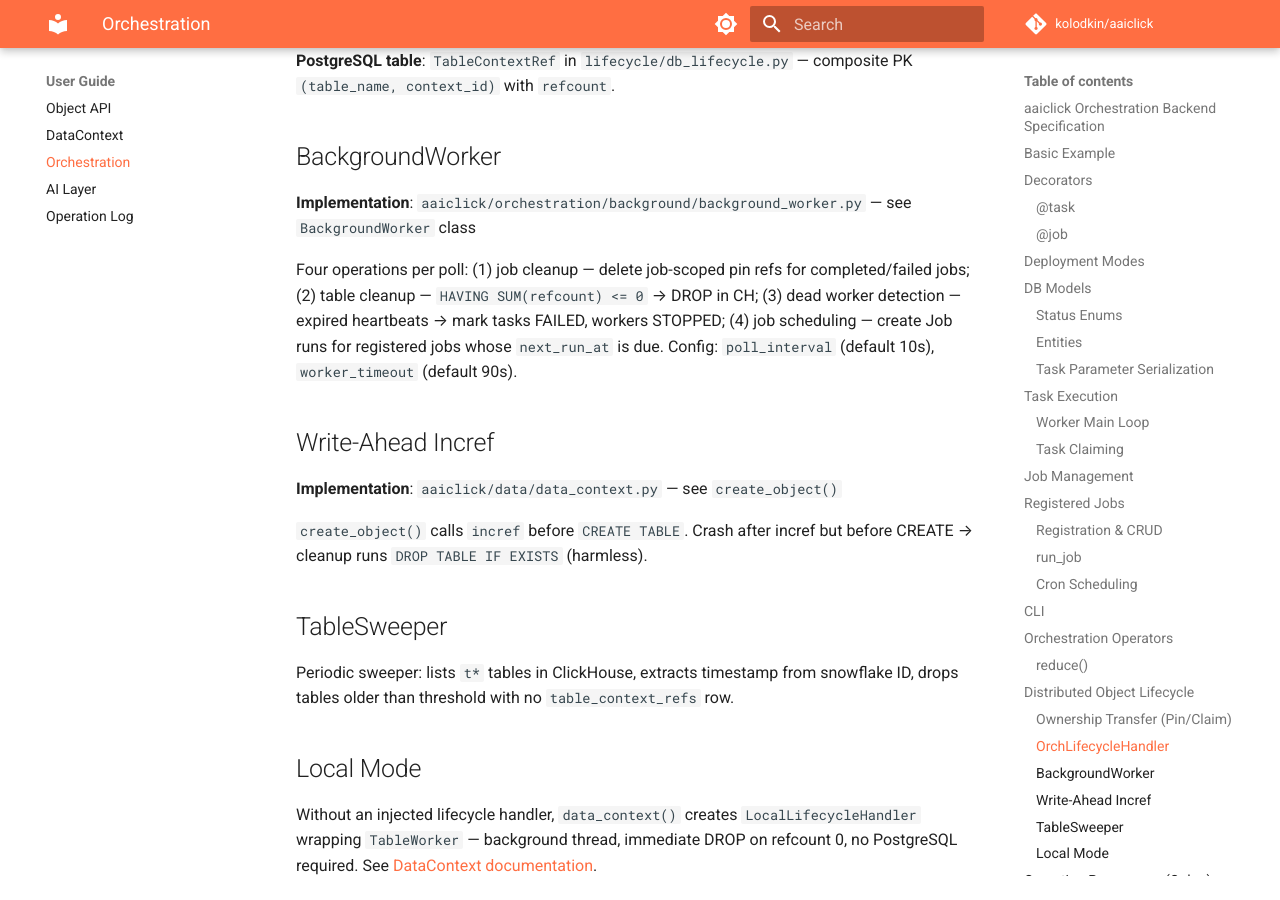
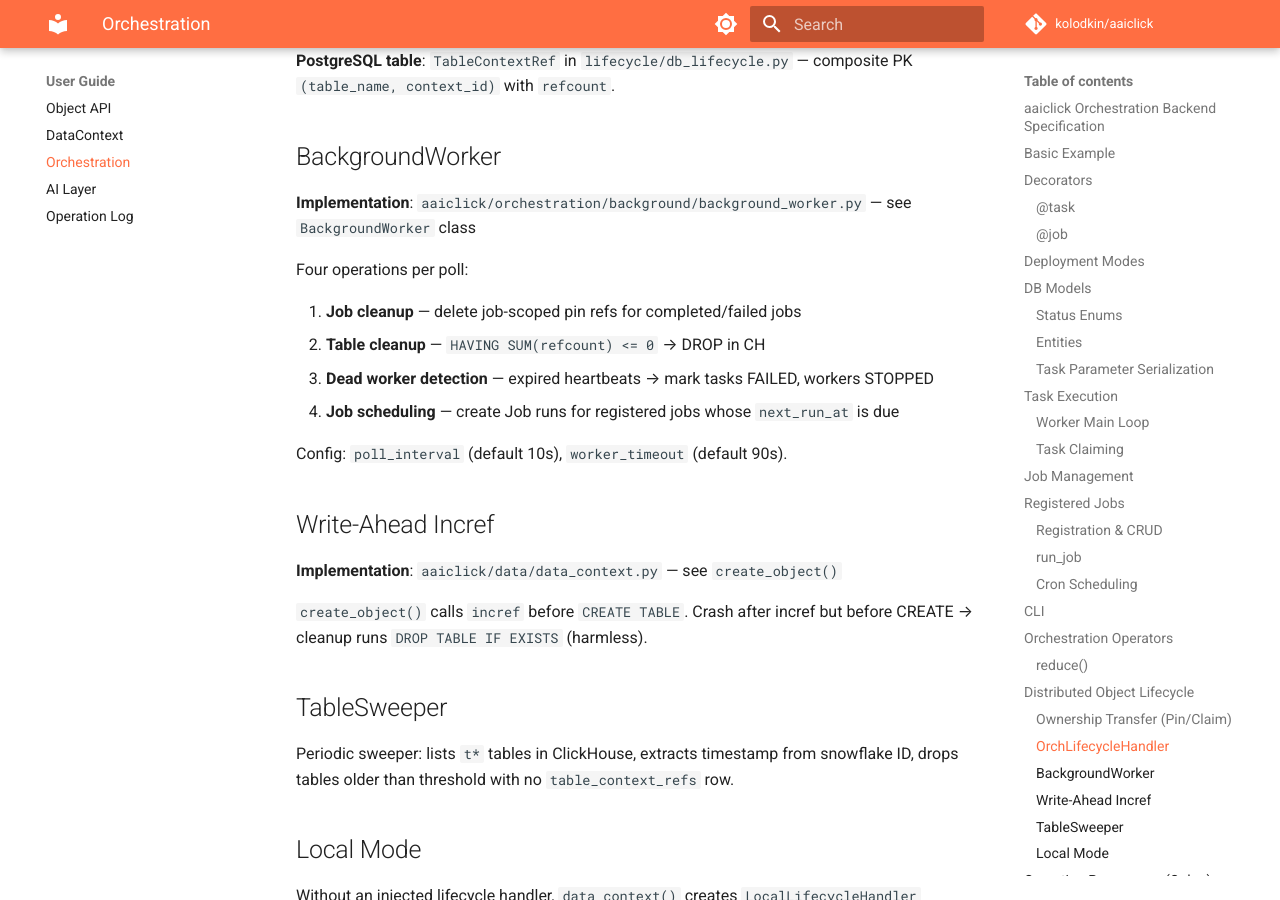
Before and after one commit to kolodkin/aaiclick, an MkDocs documentation site: the page built from docs/orchestration.md, in a window 1280 px wide and 900 px high, scrolled down 7599 px. Built offline with MkDocs 1.6.1 and Material for MkDocs 9.7.7, drawn with Linux system fonts in a browser that asks for light colours; comment, search, counter and statistics services are not loaded; part of the change alters nothing that is shown.

Commit message:
cleanup: format BackgroundWorker operations as list in docs
https://claude.ai/code/session_01H1mq39vP4V1hbGRockoomU

```diff
--- a/docs/orchestration.md
+++ b/docs/orchestration.md
@@ -243,7 +243,14 @@ Uses `task_id` as `context_id`; pin operations use `job_id`. SQL via `get_sql_se
 
 **Implementation**: `aaiclick/orchestration/background/background_worker.py` — see `BackgroundWorker` class
 
-Four operations per poll: (1) job cleanup — delete job-scoped pin refs for completed/failed jobs; (2) table cleanup — `HAVING SUM(refcount) <= 0` → DROP in CH; (3) dead worker detection — expired heartbeats → mark tasks FAILED, workers STOPPED; (4) job scheduling — create Job runs for registered jobs whose `next_run_at` is due. Config: `poll_interval` (default 10s), `worker_timeout` (default 90s).
+Four operations per poll:
+
+1. **Job cleanup** — delete job-scoped pin refs for completed/failed jobs
+2. **Table cleanup** — `HAVING SUM(refcount) <= 0` → DROP in CH
+3. **Dead worker detection** — expired heartbeats → mark tasks FAILED, workers STOPPED
+4. **Job scheduling** — create Job runs for registered jobs whose `next_run_at` is due
+
+Config: `poll_interval` (default 10s), `worker_timeout` (default 90s).
 
 ## Write-Ahead Incref
 
```
